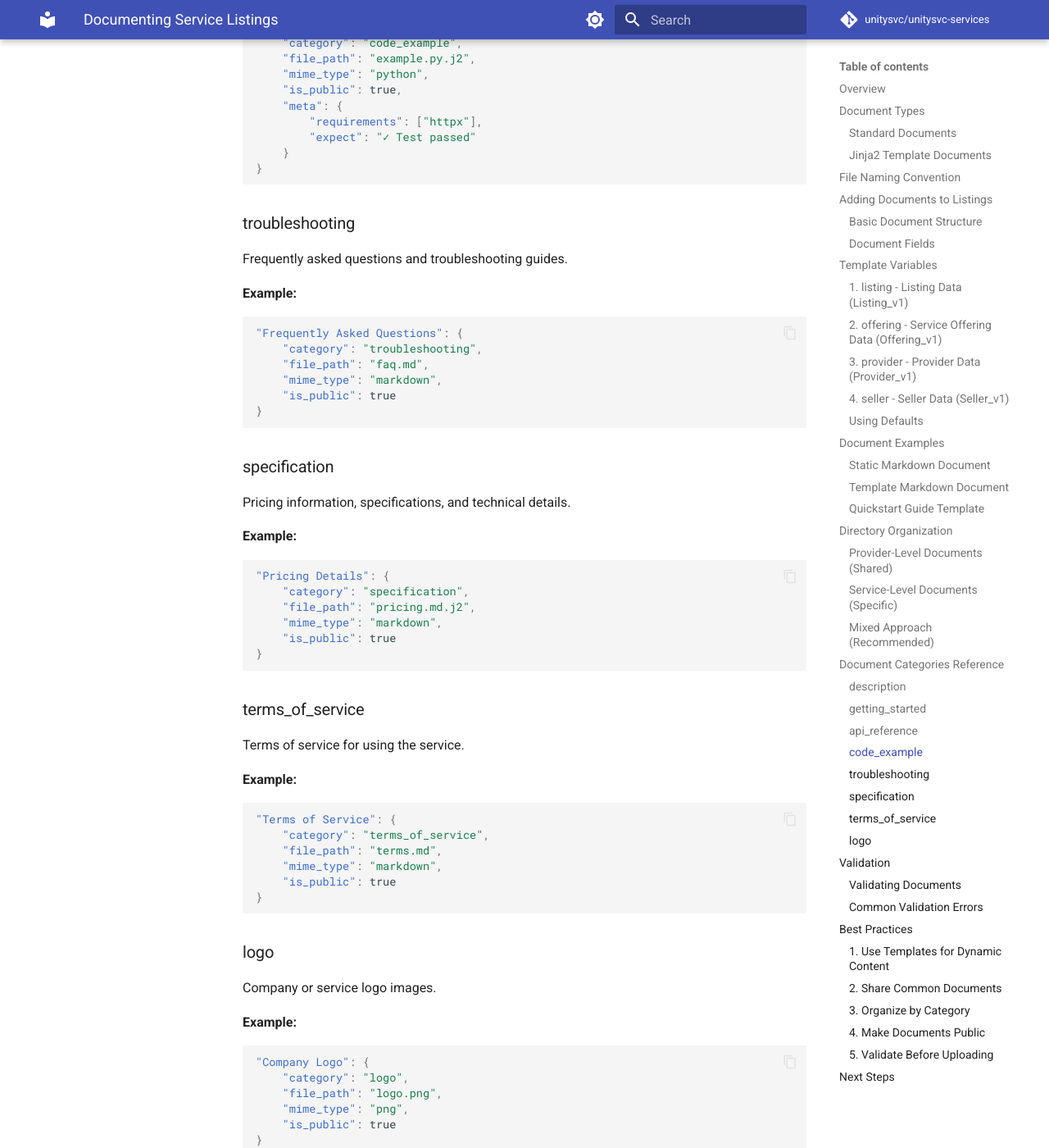
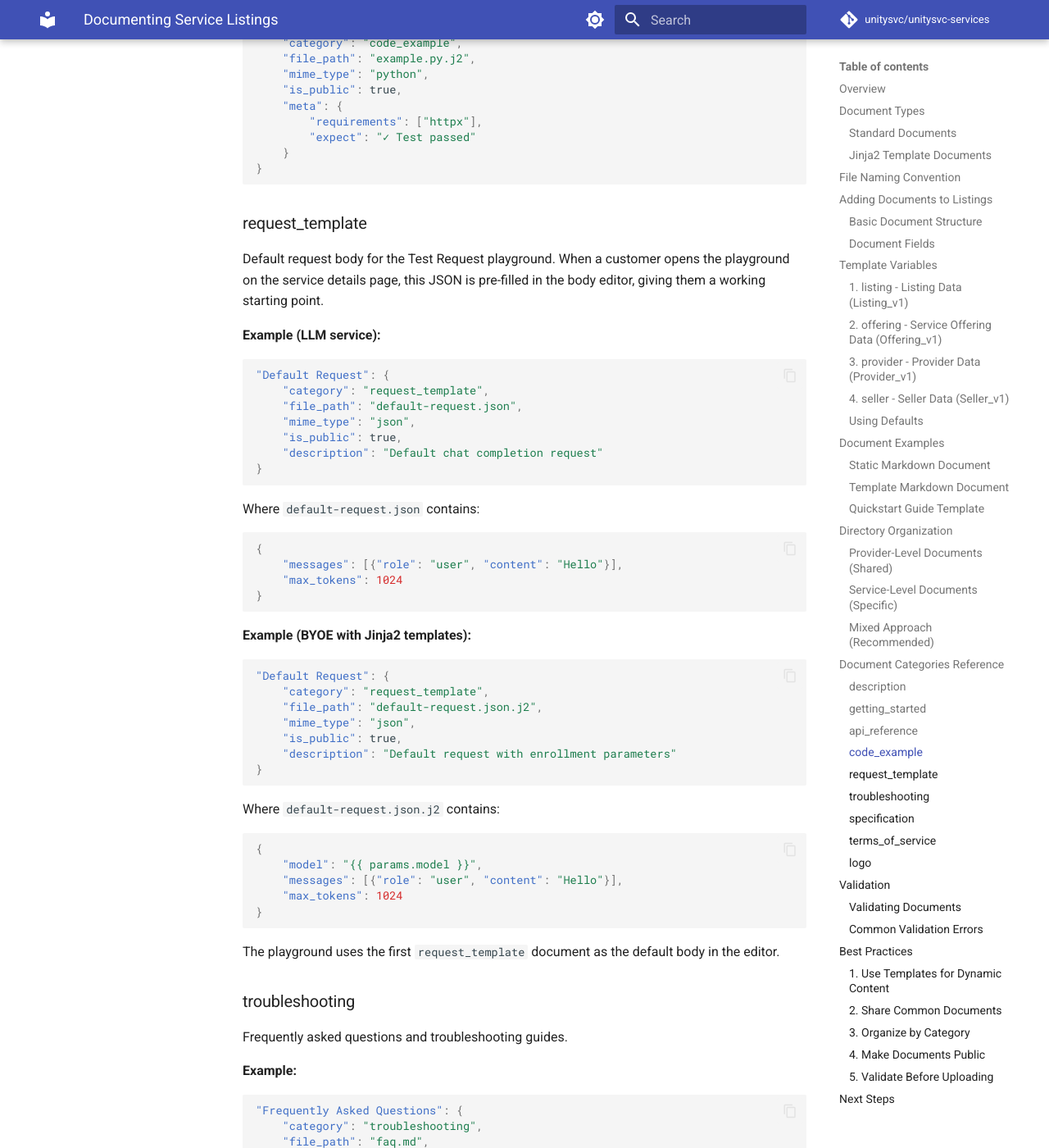
Before and after one commit to unitysvc/unitysvc-services, an MkDocs documentation site: the page built from docs/documenting-services.md, in a window 1280 px wide and 1400 px high, scrolled down 10751 px. Shown: the whole window at 82% size. Built offline with MkDocs 1.6.1 and Material for MkDocs 9.7.7, drawn with Linux system fonts in a browser that asks for light colours; comment, search, counter and statistics services are not loaded; some of the changed text lies outside the part shown.

Commit message:
Document request_template category (#500) (#70)
* Document request_template category (#500)

Added to file-schemas.md category list and documenting-services.md
with examples for LLM and BYOE services with Jinja2 templates.

Co-Authored-By: Claude Opus 4.6 (1M context) <noreply@anthropic.com>

* Fix docs: playground uses first request_template, no multi-template selector

Co-Authored-By: Claude Opus 4.6 (1M context) <noreply@anthropic.com>

---------

Co-authored-by: Bo Peng <ben.bob@gmail.com>
Co-authored-by: Claude Opus 4.6 (1M context) <noreply@anthropic.com>

````diff
--- a/docs/documenting-services.md
+++ b/docs/documenting-services.md
@@ -497,6 +497,55 @@ Executable code examples in various languages. See [Creating Code Examples](code
 }
 ```
 
+### request_template
+
+Default request body for the Test Request playground. When a customer opens the playground on the service details page, this JSON is pre-filled in the body editor, giving them a working starting point.
+
+**Example (LLM service):**
+
+```json
+"Default Request": {
+    "category": "request_template",
+    "file_path": "default-request.json",
+    "mime_type": "json",
+    "is_public": true,
+    "description": "Default chat completion request"
+}
+```
+
+Where `default-request.json` contains:
+
+```json
+{
+    "messages": [{"role": "user", "content": "Hello"}],
+    "max_tokens": 1024
+}
+```
+
+**Example (BYOE with Jinja2 templates):**
+
+```json
+"Default Request": {
+    "category": "request_template",
+    "file_path": "default-request.json.j2",
+    "mime_type": "json",
+    "is_public": true,
+    "description": "Default request with enrollment parameters"
+}
+```
+
+Where `default-request.json.j2` contains:
+
+```json
+{
+    "model": "{{ params.model }}",
+    "messages": [{"role": "user", "content": "Hello"}],
+    "max_tokens": 1024
+}
+```
+
+The playground uses the first `request_template` document as the default body in the editor.
+
 ### troubleshooting
 
 Frequently asked questions and troubleshooting guides.
@@ -629,7 +678,8 @@ Use clear document categories to help users find information:
     "Overview": {"category": "getting_started", ...},
     "Quick Start": {"category": "getting_started", ...},
     "API Docs": {"category": "api_reference", ...},
-    "Python Example": {"category": "code_example", ...}
+    "Python Example": {"category": "code_example", ...},
+    "Default Request": {"category": "request_template", ...}
 }
 ```
 
````
Also changed, not shown: docs/file-schemas.md (+1 -0 lines).
